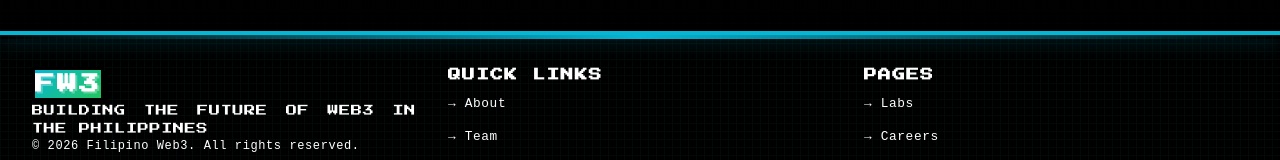
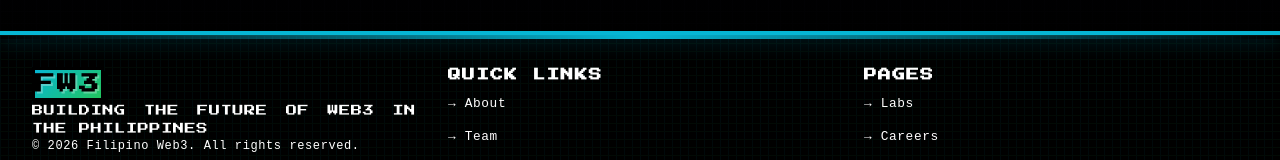
Before and after one commit to Sean070103/filipinoweb3-nextjs, a Next.js app: page / in a window 1280 px wide. Shown: the part 5662-5822 px from the top of the page. Built offline with nearby package versions, Linux system fonts and the light colour scheme; no server answers; a web font is replaced by a local one.

Commit message:
fix: footer logo text stays black, all other footer text white via globals.css exception

```diff
--- a/src/app/globals.css
+++ b/src/app/globals.css
@@ -171,6 +171,12 @@ section#home p,
   -webkit-text-fill-color: #ffffff !important;
 }
 
+/* Footer logo text must stay black */
+footer .footer-logo-text {
+  color: #000000 !important;
+  -webkit-text-fill-color: #000000 !important;
+}
+
 /* Button text specifically */
 .btn, .btn-primary, .btn-secondary {
   color: #ffffff !important;
--- a/src/components/Footer.tsx
+++ b/src/components/Footer.tsx
@@ -117,7 +117,7 @@ export default function Footer() {
                 }}
               >
                 <span
-                  className="font-black text-xl"
+                  className="font-black text-xl footer-logo-text"
                   style={{
                     fontFamily: 'var(--font-press-start-2p), "Courier New", monospace',
                     color: '#000000',
```
